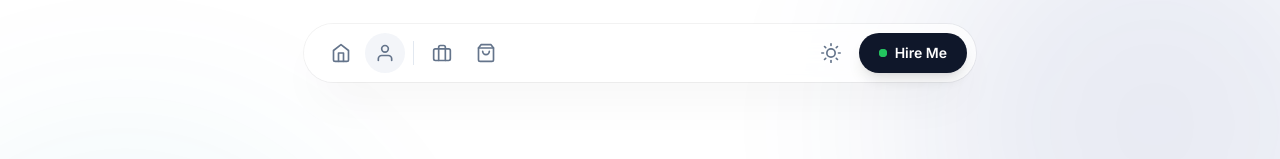
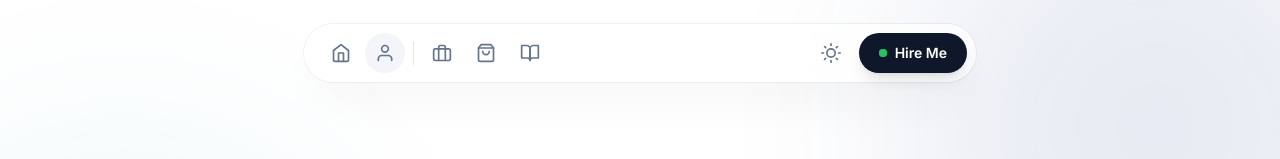
Before and after one commit to heizer-id/myPortofolio, a Nuxt app: page /about in a window 1280 px wide. Shown: the top 159 px of the page. Built offline with nearby package versions, Linux system fonts and the light colour scheme.

Commit message:
feat: add AppNavbar component with navigation links and theme toggle functionality.

```diff
--- a/app/components/AppNavbar.vue
+++ b/app/components/AppNavbar.vue
@@ -70,6 +70,15 @@ onMounted(() => {
           </svg>
           <span class="absolute -bottom-8 left-1/2 -translate-x-1/2 px-2 py-1 bg-slate-800 text-white text-[10px] rounded opacity-0 group-hover:opacity-100 transition-opacity whitespace-nowrap pointer-events-none">Store</span>
         </NuxtLink>
+
+        <!-- Blog Link (External) -->
+        <a href="https://blog.nursawaluddin.my.id" class="p-2.5 rounded-full text-slate-500 dark:text-slate-400 hover:bg-slate-100 dark:hover:bg-slate-800 hover:text-primary dark:hover:text-primary transition-all duration-200 group relative">
+           <svg width="20" height="20" viewBox="0 0 24 24" fill="none" stroke="currentColor" stroke-width="2" stroke-linecap="round" stroke-linejoin="round">
+            <path d="M2 3h6a4 4 0 0 1 4 4v14a3 3 0 0 0-3-3H2z"></path>
+            <path d="M22 3h-6a4 4 0 0 0-4 4v14a3 3 0 0 1 3-3h7z"></path>
+          </svg>
+          <span class="absolute -bottom-8 left-1/2 -translate-x-1/2 px-2 py-1 bg-slate-800 text-white text-[10px] rounded opacity-0 group-hover:opacity-100 transition-opacity whitespace-nowrap pointer-events-none">Blog</span>
+        </a>
       </div>
 
       <!-- Actions -->
```
